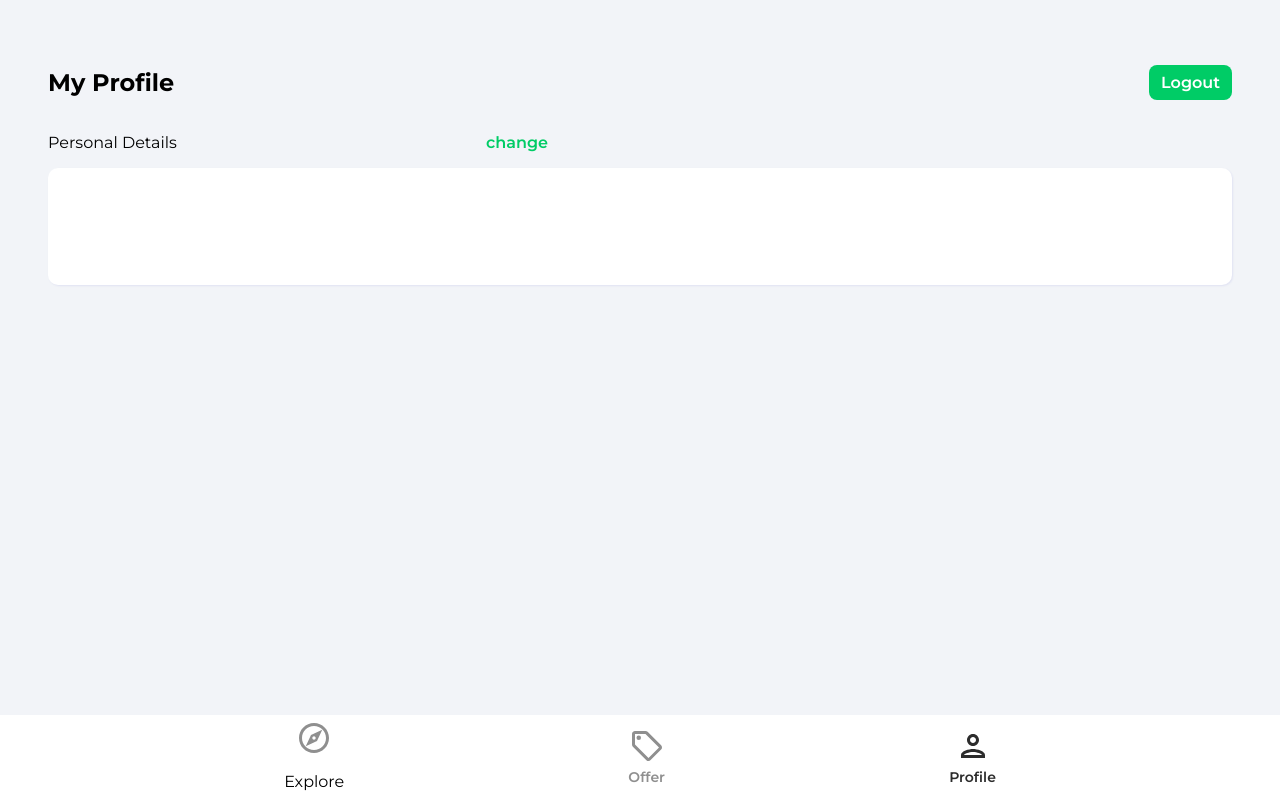
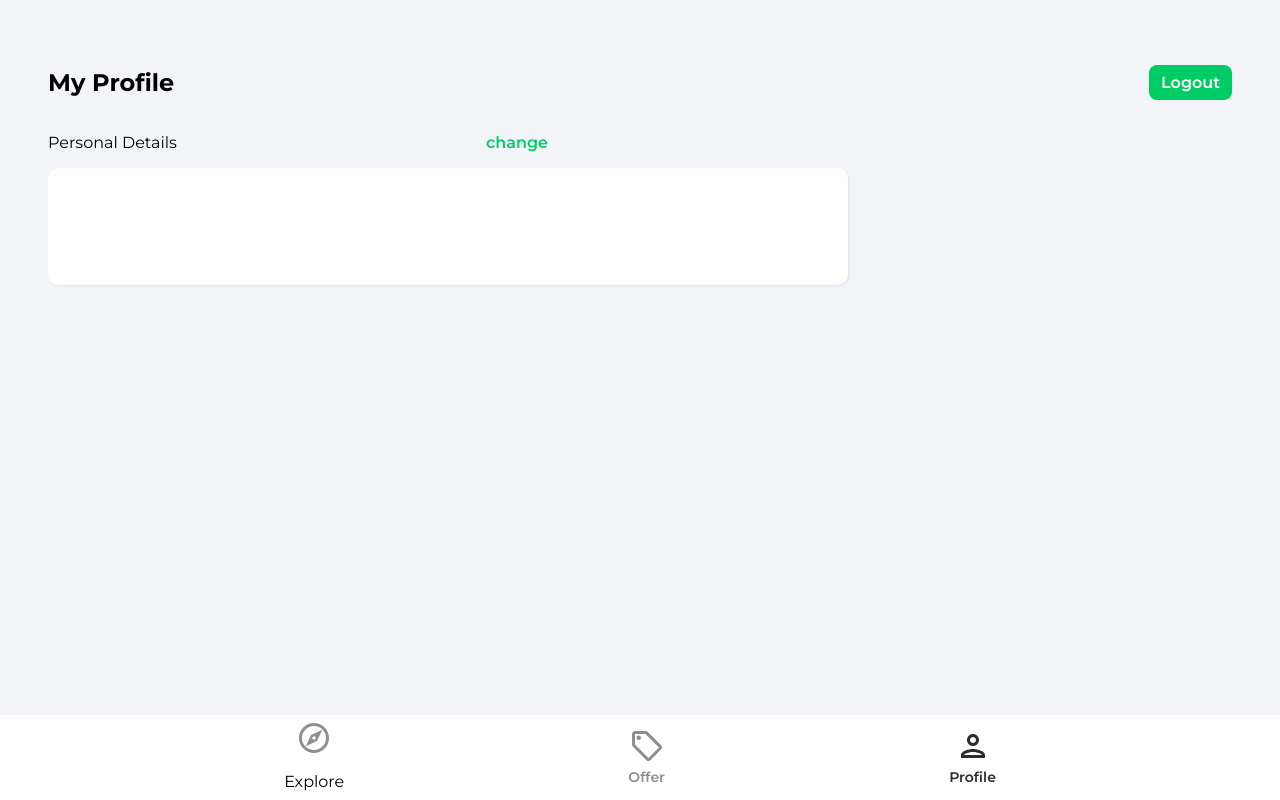
Before and after one commit to devteni/rent-a-condo, a React (Create React App) app: page /profile in a window 1280 px wide. Built offline with nearby package versions, Linux system fonts and the light colour scheme.

Commit message:
:hammer: back again

```diff
--- a/src/components/shared/FormInput/form-input.css
+++ b/src/components/shared/FormInput/form-input.css
@@ -12,7 +12,7 @@
 }
 
 
-.form-input:focus, .form-input:hover {
+.form-input:focus {
     transition: all .5s ease-in-out;
     border: 1px solid #00cc66;
 }
@@ -20,6 +20,7 @@
 
 @media (min-width: 1100px) {
     .input,
+    .form-input,
     .password-input,
     .email-input,
     .name-input,
--- a/src/pages/Profile.tsx
+++ b/src/pages/Profile.tsx
@@ -5,8 +5,9 @@ import { updateProfile } from 'firebase/auth';
 import { updateDoc, doc } from 'firebase/firestore'
 import Card from '../components/shared/Card';
 import FormInput from '../components/shared/FormInput';
-import ProcessError from '../lib/Error';
 import { toast } from 'react-toastify';
+
+import '../styles/profile.css';
 
 type FormData = {
   name: string | undefined | null,
@@ -45,7 +46,7 @@ function Profile() {
 
   const onChange = (e: React.ChangeEvent<HTMLInputElement>) => {
     setFormData((prev) => ({
-      ...prev, [e.target.name]: [e.target.value]
+      ...prev, [e.target.name]: e.target.value
     }));
   }
 
@@ -73,7 +74,7 @@ function Profile() {
           </p>
         </div>
 
-        <Card>
+        <Card className='profile-card'>
             <form>
               <FormInput
                 type="text"
--- /dev/null
+++ b/src/styles/profile.css
@@ -0,0 +1,10 @@
+.profile-card {
+    width: auto;
+}
+
+/* Desktop screens */
+@media (min-width: 1024px) {
+    .profile-card{
+        width: 50rem;
+    }
+}
```
